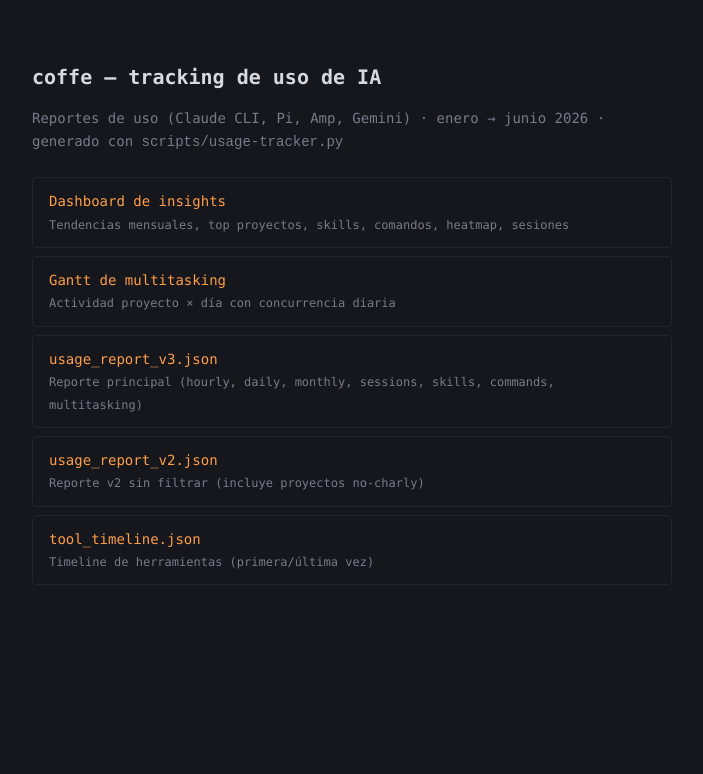
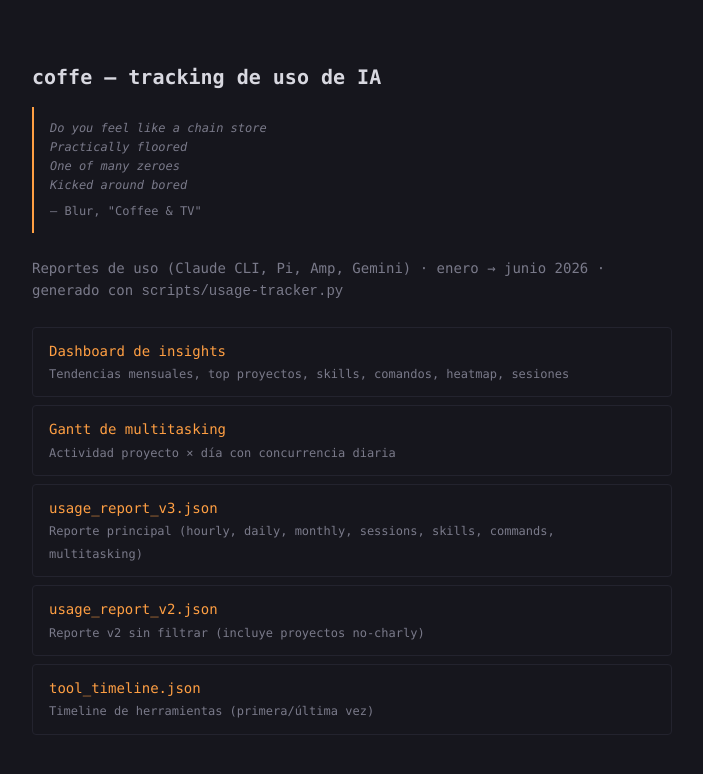
Before and after one commit to charly-vibes/coffe, a plain HTML site: page index.html in a window 1280 px wide. Shown: the whole page, without its empty margins (288-991 px from the left). Drawn offline with Linux system fonts and the light colour scheme.

Commit message:
docs: epígrafe de Coffee & TV (Blur) en README y página

```diff
--- a/index.html
+++ b/index.html
@@ -11,6 +11,11 @@
   main { max-width: 640px; margin: 0 auto; }
   h1 { font-size: 20px; }
   .sub { color: var(--muted); margin-bottom: 24px; }
+  blockquote.epigraph {
+    margin: 0 0 24px; padding: 12px 16px; border-left: 2px solid var(--accent);
+    color: var(--muted); font-style: italic; font-size: 12px;
+  }
+  blockquote.epigraph .who { display: block; margin-top: 6px; font-style: normal; }
   ul { list-style: none; padding: 0; }
   li { border: 1px solid var(--grid); border-radius: 4px; padding: 12px 16px; margin-bottom: 8px; }
   a { color: var(--accent); text-decoration: none; }
@@ -21,6 +26,13 @@
 <body>
 <main>
   <h1>coffe — tracking de uso de IA</h1>
+  <blockquote class="epigraph">
+    Do you feel like a chain store<br>
+    Practically floored<br>
+    One of many zeroes<br>
+    Kicked around bored
+    <span class="who">— Blur, "Coffee &amp; TV"</span>
+  </blockquote>
   <p class="sub">Reportes de uso (Claude CLI, Pi, Amp, Gemini) · enero → junio 2026 · generado con <code>scripts/usage-tracker.py</code></p>
   <ul>
     <li><a href="data/dashboard.html">Dashboard de insights</a><br>
```
Also changed, not shown: 1 other file.
